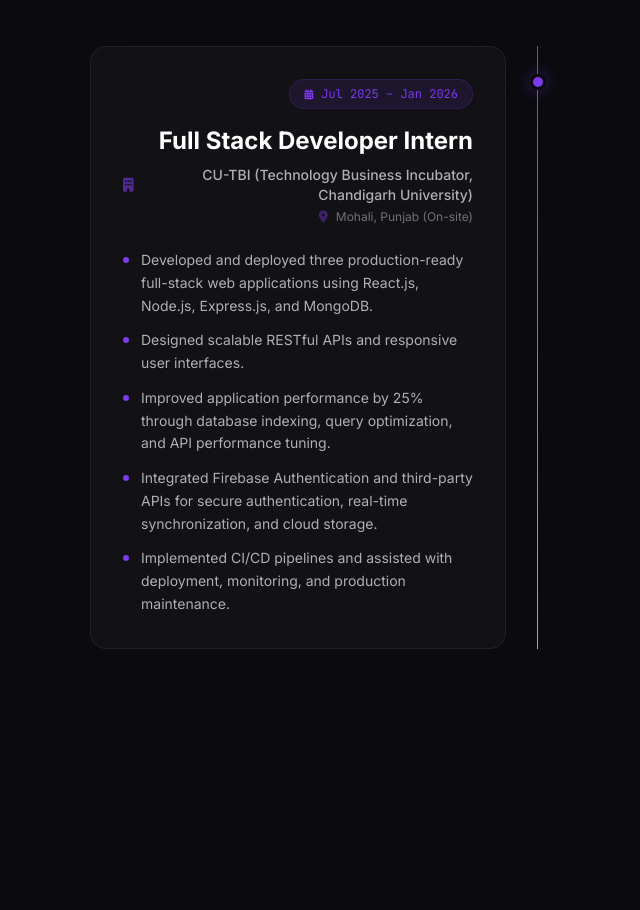
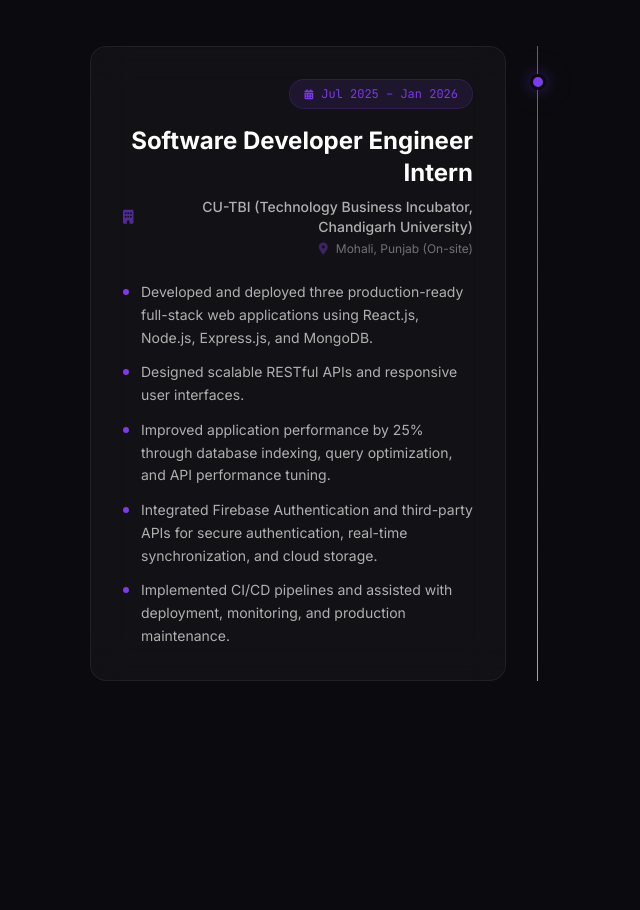
Before and after one commit to Aditya05-spec/New_Protfolio, a React (Vite) app: page / in a window 1280 px wide. Shown: the part 2140-3050 px from the top of the page, without its empty margins (102-742 px from the left). Built offline with nearby package versions, Linux system fonts and the light colour scheme.

Commit message:
resumeData is changes

```diff
--- a/src/data/resumeData.js
+++ b/src/data/resumeData.js
@@ -49,7 +49,7 @@ export const education = [
 
 export const experience = [
   {
-    role: "Full Stack Developer Intern",
+    role: "Software Developer Engineer Intern",
     company: "CU-TBI (Technology Business Incubator, Chandigarh University)",
     location: "Mohali, Punjab (On-site)",
     duration: "Jul 2025 – Jan 2026",
```
